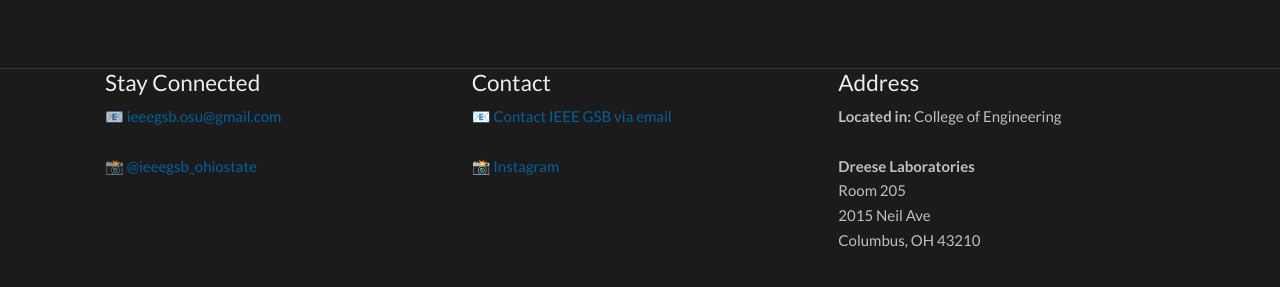
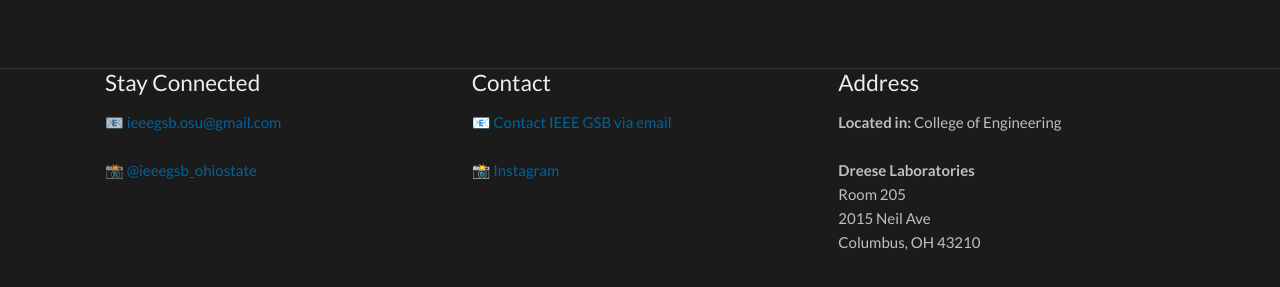
Before and after one commit to ieeegsbosu/ieeegsbosu.github.io, a Jekyll site: the page built from _pages/home.md, in a window 1280 px wide and 1400 px high, scrolled down 282 px. Shown: the part 1110-1397 px from the top of the window. Built offline with Jekyll 4.4.1, drawn with Linux system fonts in a browser that asks for light colours; nearby versions of some CDN libraries; a style sheet for code colours, icons or effects is not loaded.

Commit message:
Enhance footer styles in gsb-theme.css
Add styling for footer elements including headings and paragraphs.

```diff
--- a/assets/gsb-theme.css
+++ b/assets/gsb-theme.css
@@ -316,3 +316,19 @@ footer a:hover,
   object-fit: cover;
   border: 2px solid var(--border);
 }
+
+/* =========================================================
+   FOOTER POLISH
+   ========================================================= */
+
+footer h4 {
+  margin-bottom: 14px;
+}
+
+footer p {
+  line-height: 1.6;
+}
+
+footer .col-md-4 {
+  margin-bottom: 20px;
+}
```
